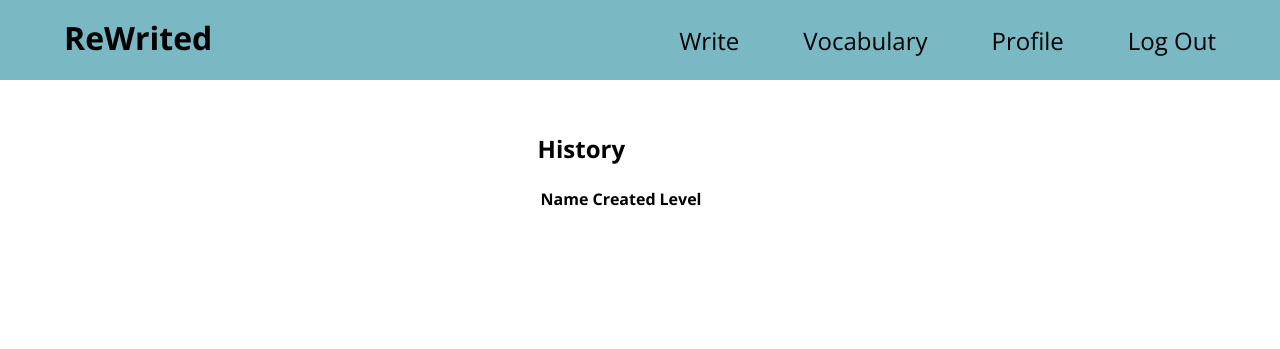
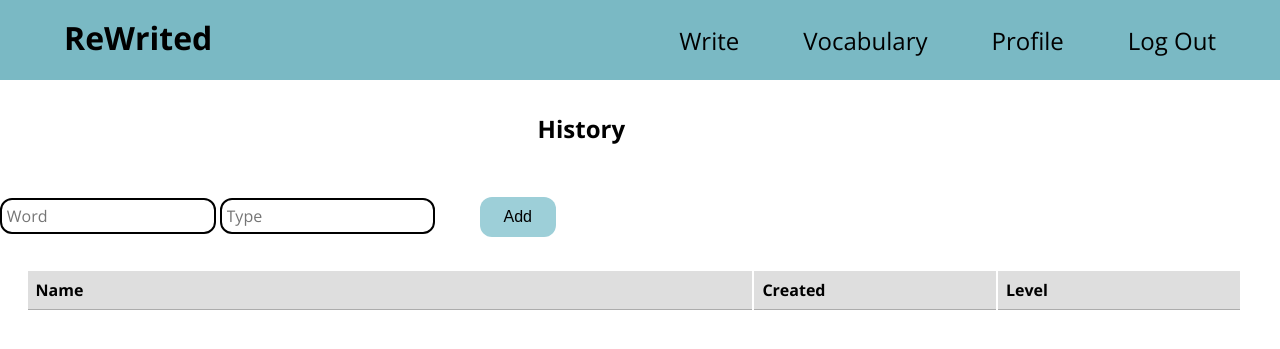
Before and after one commit to AlbaCabal/project-lexiboost, a Flask app: page / in a window 1280 px wide. Shown: the top 349 px of the page. Run offline with Flask 3, Linux system fonts and the light colour scheme; a user stored in the database is signed in; lists and menus that the app fills with data are empty.

Commit message:
Made history and vocabulary page with the style sheet

```diff
--- a/app.py
+++ b/app.py
@@ -131,8 +131,9 @@ def vocabulary():
     else:
         # TO DO: Display user's vocabulary words
         pass
-
-    return render_template("vocabulary.html")
+    dictionary = db.execute("SELECT * FROM vocabulary WHERE id_user = ?", (session["user_id"],)).fetchall()
+    user = db.execute("SELECT * FROM users WHERE id = ?", (session["user_id"],)).fetchone()
+    return render_template("vocabulary.html", dictionary=dictionary, user=user)
 
 @app.route("/write", methods=["GET", "POST"])
 def write():
--- a/static/styles.css
+++ b/static/styles.css
@@ -67,7 +67,6 @@ nav ul li:hover {
     font-size: 1rem;
     font-family: "Open Sans";
     margin-top: 0.3rem;
-
 }
 
 
@@ -80,3 +79,36 @@ nav ul li:hover {
     font-size: 1rem;
     font-family: "Open Sans";
 }
+
+/*th, td, table {
+    border: 1px solid rgba(136, 136, 136, 0.577);
+    border-collapse: collapse;
+}*/
+th, td {
+  border-bottom: 1px solid rgba(136, 136, 136, 0.577);
+}
+
+tr:nth-child(even) {background-color: #f2f2f2;}
+
+table {
+    width: 95%;
+    margin-left: 2%;
+}
+table th, table td {
+    padding: 0.5rem;
+    text-align: left;
+    text-decoration: none;
+}
+
+#tb_name {
+    width: 60%;
+}
+
+#tb_created,
+#tb_level {
+    width: 20%;
+}
+
+th {
+    background-color: #bababa78;
+}
--- a/templates/index.html
+++ b/templates/index.html
@@ -2,13 +2,17 @@
 {% block title %}History{% endblock %}
 
 {% block body %}
-    <div class="center">
-        <h2>History</h2>
+    <h2 class="center">History</h2>
+    <form action="">
+        <input class="inputField" type="text" placeholder="Word" name="word">
+        <input class="inputField larger" type="text" placeholder="Type" name="type">
+        <input class="button" type="submit" value="Add">
+    </form>
     <table>
         <tr>
-                <th>Name</th>
-                <th>Created</th>
-                <th>Level</th>
+            <th id="tb_name">Name</th>
+            <th id="tb_created">Created</th>
+            <th id="tb_level">Level</th>
         </tr>
         {% for text in texts %}
         <tr>
@@ -18,7 +22,6 @@
         </tr>
         {% endfor %}
     </table>
-    </div>
 
     {% with messages = get_flashed_messages(with_categories=true) %}
         {% if messages %}
```
Also changed, not shown: templates/vocabulary.html (+29 -0 lines), 3 other files. Lines whose indentation alone changed are shown as unchanged.
